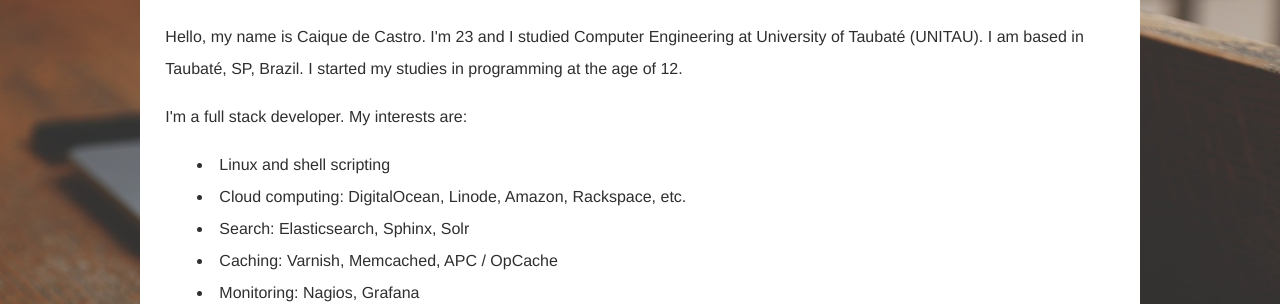
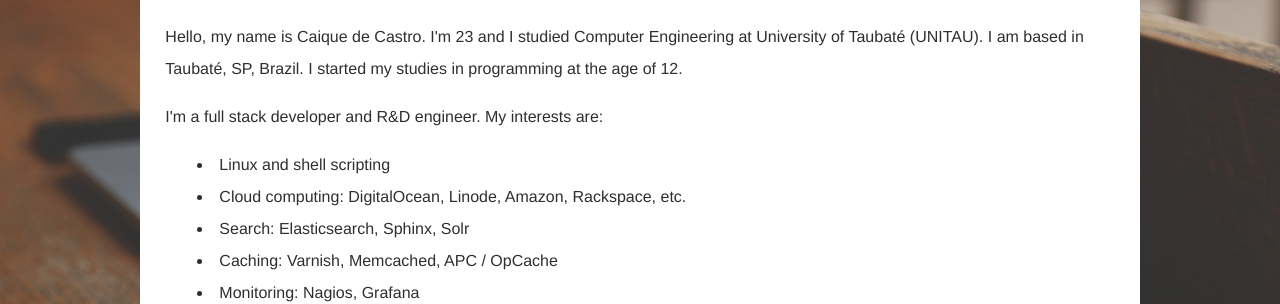
Before and after one commit to caiquecastro/caiquecastro.com, a Jekyll site: the page built from about.html, in a window 1280 px wide. Shown: the part 165-469 px from the top of the page. Built offline with Jekyll 4.4.1, drawn with Linux system fonts in a browser that asks for light colours.

Commit message:
Add current position

```diff
--- a/about.html
+++ b/about.html
@@ -12,7 +12,7 @@ permalink: /about
 </p>
 
 <p>
-    I'm a full stack developer. My interests are:
+    I'm a full stack developer and R&amp;D engineer. My interests are:
 </p>
 
 <ul>
```
